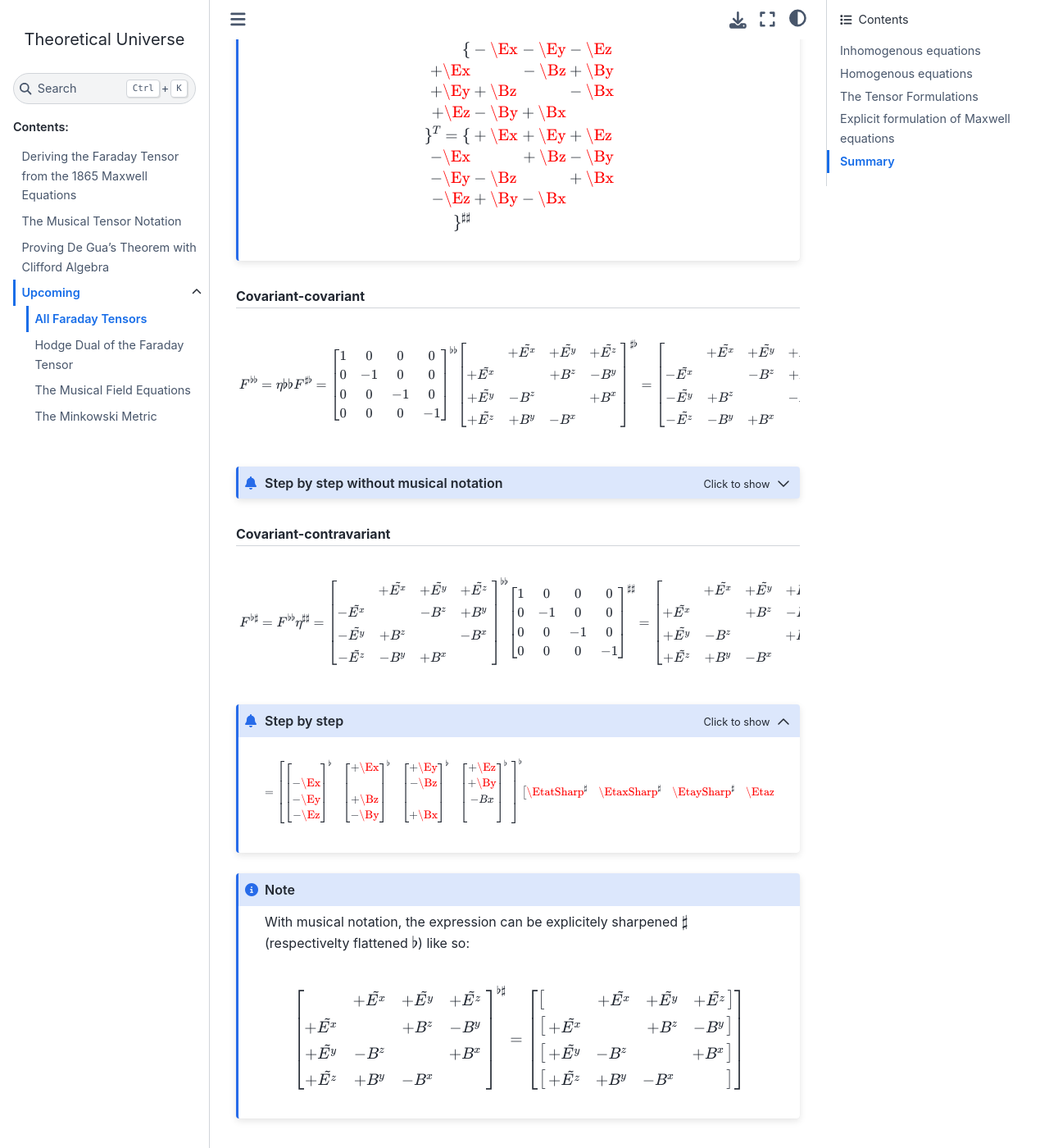
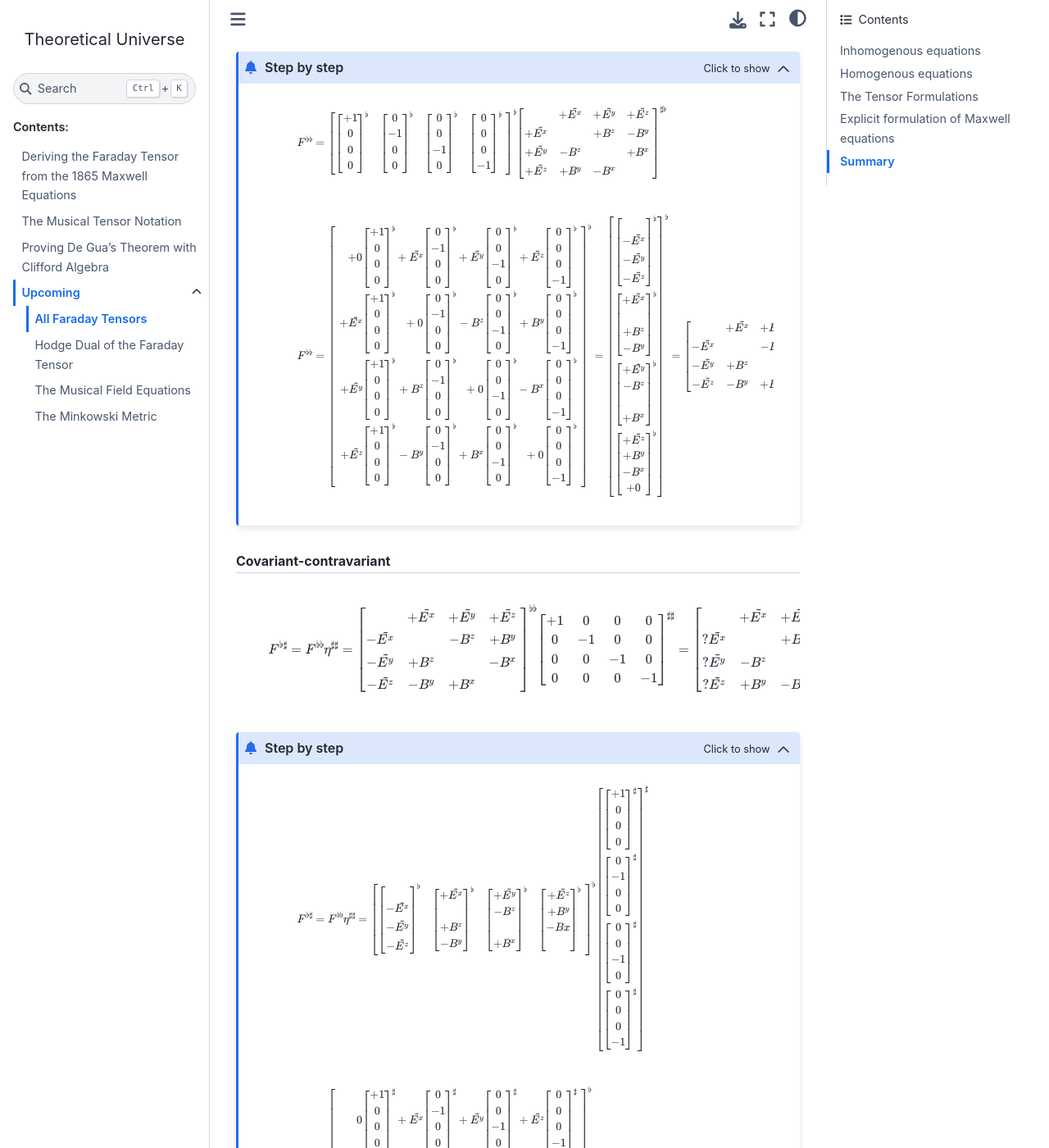
Before and after one commit to shaussler/TheoreticalUniverse, a Sphinx documentation site: the page built from documentation/all_faraday_tensors.rst, in a window 1280 px wide and 1400 px high, scrolled down 2090 px. Shown: the whole window at 82% size. Built offline with Sphinx 7.4.7 and the Sphinx Book theme 1.1.4, drawn with Linux system fonts in a browser that asks for light colours; the version number could not be read and is left out; some of the changed text lies outside the part shown.

Commit message:
Doubting again it is working. But it has to.

```diff
--- a/documentation/all_faraday_tensors.rst
+++ b/documentation/all_faraday_tensors.rst
@@ -11,6 +11,23 @@
 notation <musical_notation:The Musical Tensor Notation>` to facilitate
 calculations. In this article, I systematically derive all variations of the
 electromagnetic field tensor.
+
+.. The musical tensor representation aims at compact expressions while following
+.. matrix multiplication rules. Recall that:
+..
+.. .. math::
+..
+..    \{ \{ a & b \} & \{ c & d \}\}
+..    = \{ \{a \\ b\}^\flat & \{c \\ d\}^\flat\}^\flat
+..    = \{ \{a \\ b\}^\flat \\ \{c \\ d\}^\flat\}^\flat
+..    = \{ \{ a & b \}^\flat \{ c & d \}^\flat \}^\flat
+..
+.. .. math::
+..
+..    \{ \{ a \\ b \} \\ \{ c \\ d \}\}
+..    = \{ \{a \\ b\}^\sharp & \{c \\ d\}^\sharp\}^\sharp
+..    = \{ \{a \\ b\}^\sharp \\ \{c \\ d\}^\sharp\}^\sharp
+..    = \{ \{ a & b \}^\sharp \{ c & d \}^\sharp \}^\sharp
 
 Inhomogenous equations
 ----------------------
@@ -91,57 +108,22 @@
 .. math::
 
    {\small
-   F^{\flat\flat}
-   =
-   \eta{\flat\flat} F^{\sharp\flat}
-   =
-   \begin{bmatrix}
-    1 &  0 &  0 &  0 \\
-    0 & -1 &  0 &  0 \\
-    0 &  0 & -1 &  0 \\
-    0 &  0 &  0 & -1
-   \end{bmatrix}^{\flat\flat}
-   \begin{bmatrix}
-                 & +\tilde{E^x} & +\tilde{E^y} & + \tilde{E^z} \\
-    +\tilde{E^x} &              & +       B^z  & -        B^y  \\
-    +\tilde{E^y} & -       B^z  &              & +        B^x  \\
-    +\tilde{E^z} & +       B^y  & -       B^x  &               \\
-   \end{bmatrix}^{\sharp\flat}
-   =
-   \begin{bmatrix}
-                 & +\tilde{E^x} & +\tilde{E^y} & + \tilde{E^z} \\
-    -\tilde{E^x} &              & -       B^z  & +        B^y  \\
-    -\tilde{E^y} & +       B^z  &              & -        B^x  \\
-    -\tilde{E^z} & -       B^y  & +       B^x  &               \\
-   \end{bmatrix}^{\flat\flat}
+       F^{\flat\flat}
+       = \eta{\flat\flat} F^{\sharp\flat}
+       = \EtaFlatFlat \FaradaySharpFlat
+       = \FaradayFlatFlat
    }
 
-.. admonition:: Step by step without musical notation
-   :class: dropdown
+.. admonition:: Step by step
+   :class: dropdown, toggle-shown
 
    .. math::
 
       {\scriptsize
-       F^{\flat\flat}=
-       \{ \EtatFlat & \EtaxFlat & \EtayFlat & \EtazFlat \}
-       \begin{bmatrix}
-                     & +\tilde{E^x} & +\tilde{E^y} & + \tilde{E^z} \\
-        +\tilde{E^x} &              & +       B^z  & -        B^y  \\
-        +\tilde{E^y} & -       B^z  &              & +        B^x  \\
-        +\tilde{E^z} & +       B^y  & -       B^x  &               \\
-       \end{bmatrix}
-      }
-
-   .. math::
-
-      {\scriptsize
-       F^{\flat\flat}=
-       \begin{bmatrix}
-                   0    \EtatFlat &   +\tilde{E^x} \EtaxFlat &   +\tilde{E^y} \EtayFlat &   +\tilde{E^z} \EtazFlat, &
-           +\tilde{E^x} \EtatFlat & \phantom{+X^x} \EtaxFlat &   -       B^z  \EtayFlat &   +       B^y  \EtazFlat, &
-           +\tilde{E^y} \EtatFlat &   +       B^z  \EtaxFlat & \phantom{+X^x} \EtayFlat &   -       B^x  \EtazFlat, &
-           +\tilde{E^z} \EtatFlat &   -       B^y  \EtaxFlat &   +       B^x  \EtayFlat & \phantom{+X^x} \EtazFlat
-       \end{bmatrix}
+      F^{\flat\flat}
+      =
+      \{ \EtatCol^\flat & \EtaxCol^\flat & \EtayCol^\flat & \EtazCol^\flat \}^\flat
+      \FaradaySharpFlat
       }
 
    .. math::
@@ -149,31 +131,21 @@
       {\scriptsize
       F^{\flat\flat}=
       \begin{bmatrix}
+          \begin{alignat}{1}
+          + 0  & \EtatCol^\flat & +\Ex & \EtaxCol^\flat & +\Ey & \EtayCol^\flat & +\Ez & \EtazCol^\flat \\
+          +\Ex & \EtatCol^\flat & + 0  & \EtaxCol^\flat & -\Bz & \EtayCol^\flat & +\By & \EtazCol^\flat \\
+          +\Ey & \EtatCol^\flat & +\Bz & \EtaxCol^\flat & + 0  & \EtayCol^\flat & -\Bx & \EtazCol^\flat \\
+          +\Ez & \EtatCol^\flat & -\By & \EtaxCol^\flat & +\Bx & \EtayCol^\flat & + 0  & \EtazCol^\flat \\
+          \end{alignat}
+      \end{bmatrix}^\flat
+      =
       \begin{bmatrix}
-      0           & -\tilde{E^x} & -\tilde{E^y} & -\tilde{E^z}
-      \end{bmatrix} &
-      \begin{bmatrix}
-      \tilde{E^x} &         0    &        +B^z  &        -B^y
-      \end{bmatrix} &
-      \begin{bmatrix}
-      \tilde{E^y} &        -B^z  &         0    &        +B^x
-      \end{bmatrix} &
-      \begin{bmatrix}
-      \tilde{E^z} &        +B^y  &        -B^x  &         0
-      \end{bmatrix}
-      \end{bmatrix}
-      }
-
-   .. math::
-
-      {\scriptsize
-      F^{\flat\flat}=
-      \begin{bmatrix}
-                       & +\tilde{E^x} & +\tilde{E^y} & + \tilde{E^z} \\
-          -\tilde{E^x} &              & -       B^z  & +        B^y  \\
-          -\tilde{E^y} & +       B^z  &              & -        B^x  \\
-          -\tilde{E^z} & -       B^y  & +       B^x  &               \\
-      \end{bmatrix}^{\flat\flat}
+          \{      \\ -\Ex \\ -\Ey \\ -\Ez \}^\flat \\
+          \{ +\Ex \\      \\ +\Bz \\ -\By \}^\flat \\
+          \{ +\Ey \\ -\Bz \\      \\ +\Bx \}^\flat \\
+          \{ +\Ez \\ +\By \\ -\Bx \\ + 0  \}^\flat \\
+      \end{bmatrix}^\flat
+      = \FaradayFlatFlat
       }
 
 .. }}}
@@ -185,31 +157,11 @@
 .. math::
 
    {\small
-   F^{\flat\sharp}
-   =
-   F^{\flat\flat} \eta^{\sharp\sharp}
-   =
-   \begin{bmatrix}
-                 & +\tilde{E^x} & +\tilde{E^y} & + \tilde{E^z} \\
-    -\tilde{E^x} &              & -       B^z  & +        B^y  \\
-    -\tilde{E^y} & +       B^z  &              & -        B^x  \\
-    -\tilde{E^z} & -       B^y  & +       B^x  &               \\
-   \end{bmatrix}^{\flat\flat}
-   \begin{bmatrix}
-    1 &  0 &  0 &  0 \\
-    0 & -1 &  0 &  0 \\
-    0 &  0 & -1 &  0 \\
-    0 &  0 &  0 & -1
-   \end{bmatrix}^{\sharp\sharp}
-   =
-   \begin{bmatrix}
-                 & +\tilde{E^x} & +\tilde{E^y} & +\tilde{E^z} \\
-    +\tilde{E^x} &              & +       B^z  & -       B^y  \\
-    +\tilde{E^y} & -       B^z  &              & +       B^x  \\
-    +\tilde{E^z} & +       B^y  & -       B^x  &              \\
-   \end{bmatrix}^{\flat\sharp}
+       F^{\flat\sharp}
+       = F^{\flat\flat} \eta^{\sharp\sharp}
+       = \FaradayFlatFlat \EtaSharpSharp
+       = \FaradayFlatSharp
    }
-
 
 .. admonition:: Step by step
    :class: dropdown, toggle-shown
@@ -217,39 +169,37 @@
    .. math::
 
       {\scriptsize
+      F^{\flat\sharp}
+      = F^{\flat\flat} \eta^{\sharp\sharp}
       =
       \begin{bmatrix}
-      \begin{bmatrix}      \\ -\Ex \\ -\Ey \\ -\Ez \\ \end{bmatrix}^{\flat} &
-      \begin{bmatrix} +\Ex \\      \\ +\Bz \\ -\By \\ \end{bmatrix}^{\flat} &
-      \begin{bmatrix} +\Ey \\ -\Bz \\      \\ +\Bx \\ \end{bmatrix}^{\flat} &
-      \begin{bmatrix} +\Ez \\ +\By \\ -Bx  \\      \\ \end{bmatrix}^{\flat}
+          \{      \\ -\Ex \\ -\Ey \\ -\Ez \\ \}^{\flat} &
+          \{ +\Ex \\      \\ +\Bz \\ -\By \\ \}^{\flat} &
+          \{ +\Ey \\ -\Bz \\      \\ +\Bx \\ \}^{\flat} &
+          \{ +\Ez \\ +\By \\ -Bx  \\      \\ \}^{\flat}
       \end{bmatrix}^{\flat}
       \begin{bmatrix}
-      \EtatSharp^{\sharp} & \EtaxSharp^{\sharp} & \EtaySharp^{\sharp} & \EtazSharp^{\sharp}
+          \EtatSharp^{\sharp} \\
+          \EtaxSharp^{\sharp} \\
+          \EtaySharp^{\sharp} \\
+          \EtazSharp^{\sharp} \\
       \end{bmatrix}^{\sharp} \\
-      =a
       }
-
-.. note::
-
-   With musical notation, the expression can be explicitely sharpened
-   :math:`\sharp` (respectivelty flattened :math:`\flat`) like so:
 
    .. math::
 
-      \begin{bmatrix}
-                    & +\tilde{E^x} & +\tilde{E^y} & +\tilde{E^z} \\
-       +\tilde{E^x} &              & +       B^z  & -       B^y  \\
-       +\tilde{E^y} & -       B^z  &              & +       B^x  \\
-       +\tilde{E^z} & +       B^y  & -       B^x  &               \\
-      \end{bmatrix}^{\flat\sharp}
+      {\scriptsize
+      F^{\flat\sharp}
       =
       \begin{bmatrix}
-        \begin{bmatrix} \phantom{+X^x} & +\tilde{E^x}   & +\tilde{E^y}   & +\tilde{E^z}   \end{bmatrix} \\
-        \begin{bmatrix} +\tilde{E^x}   & \phantom{+X^x} & +       B^z    & -       B^y    \end{bmatrix} \\
-        \begin{bmatrix} +\tilde{E^y}   & -       B^z    & \phantom{+X^x} & +       B^x    \end{bmatrix} \\
-        \begin{bmatrix} +\tilde{E^z}   & +       B^y    & -       B^x    & \phantom{+X^x} \end{bmatrix} \\
-      \end{bmatrix}
+          \begin{alignat}{1}
+            0  & \EtatCol^\sharp & +\Ex & \EtaxCol^\sharp & +\Ey & \EtayCol^\sharp & +\Ez & \EtazCol^\sharp \\
+          -\Ex & \EtatCol^\sharp & + 0  & \EtaxCol^\sharp & -\Bz & \EtayCol^\sharp & +\By & \EtazCol^\sharp \\
+          -\Ey & \EtatCol^\sharp & +\Bz & \EtaxCol^\sharp & + 0  & \EtayCol^\sharp & -\Bx & \EtazCol^\sharp \\
+          -\Ez & \EtatCol^\sharp & -\By & \EtaxCol^\sharp & +\Bx & \EtayCol^\sharp & + 0  & \EtazCol^\sharp \\
+          \end{alignat}
+      \end{bmatrix}^\flat
+      }
 
 .. }}}
 
@@ -458,12 +408,7 @@
    \partial_y \\
    \partial_z \\
    \end{bmatrix}^{\flat} &
-   \begin{bmatrix}
-                  & +\tilde{E^x} & +\tilde{E^y} & + \tilde{E^z} \\
-    +\tilde{E^x}  &              & +       B^z  & -        B^y  \\
-    +\tilde{E^y}  & -       B^z  &              & +        B^x  \\
-    +\tilde{E^z}  & +       B^y  & -       B^x  &               \\
-   \end{bmatrix}^{\sharp\flat}
+   \FaradaySharpFlat
    =
    \begin{bmatrix}
    + \mu_0 c \rho \\
@@ -504,13 +449,8 @@
    \partial_x \\
    \partial_y \\
    \partial_z \\
-   \end{bmatrix}^{\flat} &
-   \begin{bmatrix}
-                 & -\tilde{E^x} & -\tilde{E^y} & - \tilde{E^z} \\
-    +\tilde{E^x} &              & -       B^z  & +        B^y  \\
-    +\tilde{E^y} & +       B^z  &              & -        B^x  \\
-    +\tilde{E^z} & -       B^y  & +       B^x  &               \\
-   \end{bmatrix}^{\sharp\sharp}
+   \end{bmatrix}^{\flat}
+   \FaradaySharpSharp
    =
    \begin{bmatrix}
    \mu_0 c \rho \\
@@ -543,6 +483,23 @@
 
 Covariant-covariant
 '''''''''''''''''''
+
+.. math::
+
+   \begin{bmatrix}
+   \partial_t \\
+   \partial_x \\
+   \partial_y \\
+   \partial_z \\
+   \end{bmatrix}^{\sharp}
+   \FaradayFlatFlat
+   =
+   \begin{bmatrix}
+   + \mu_0 c \rho \\
+   - \mu_0 J^x    \\
+   - \mu_0 J^y    \\
+   - \mu_0 J^z    \\
+   \end{bmatrix}^{\flat}
 
 Covariant-contravariant
 '''''''''''''''''''''''
--- a/documentation/conf.py
+++ b/documentation/conf.py
@@ -111,13 +111,33 @@
             'EtayFlat': r'\{ 0 &  0 & -1 &  0 \}',
             'EtazFlat': r'\{ 0 &  0 &  0 & -1 \}',
 
+            'EtatCol': r'\{+1 \\  0 \\  0 \\  0 \}',
+            'EtaxCol': r'\{ 0 \\ -1 \\  0 \\  0 \}',
+            'EtayCol': r'\{ 0 \\  0 \\ -1 \\  0 \}',
+            'EtazCol': r'\{ 0 \\  0 \\  0 \\ -1 \}',
+
+            'EtatRow': r'\{+1 &  0 &  0 &  0 \}',
+            'EtaxRow': r'\{ 0 & -1 & -1 &  0 \}',
+            'EtayRow': r'\{ 0 &  0 & -1 &  0 \}',
+            'EtazRow': r'\{ 0 &  0 &  0 & -1 \}',
+
             'EtaSharpSharp': r'''
                 \begin{bmatrix}
                     +1 &  0 &  0 &  0 \\
                      0 & -1 &  0 &  0 \\
                      0 &  0 & -1 &  0 \\
                      0 &  0 &  0 & -1 \\
-                \end{bmatrix}^{\sharp\flat}''',
+                \end{bmatrix}^{\sharp\sharp}
+            ''',
+
+            'EtaFlatFlat': r'''
+                \begin{bmatrix}
+                    +1 &  0 &  0 &  0 \\
+                     0 & -1 &  0 &  0 \\
+                     0 &  0 & -1 &  0 \\
+                     0 &  0 &  0 & -1 \\
+                \end{bmatrix}^{\flat\flat}
+            ''',
 
             # Define Faraday Tensors
             # ----------------------
@@ -131,14 +151,32 @@
                 \end{bmatrix}^{\sharp\flat}
             ''',
 
+            'FaradayFlatSharp': r'''
+                \begin{bmatrix}
+                         & +\Ex & +\Ey & +\Ez \\
+                    ?\Ex &      & +\Bz & -\By \\
+                    ?\Ey & -\Bz &      & +\Bx \\
+                    ?\Ez & +\By & -\Bx &      \\
+                \end{bmatrix}^{\flat\sharp}
+            ''',
+
             'FaradaySharpSharp': r'''
                 \begin{bmatrix}
                          & +\Ex & +\Ey & +\Ez \\
                     -\Ex &      & +\Bz & -\By \\
                     -\Ey & -\Bz &      & +\Bx \\
                     -\Ez & +\By & -\Bx &      \\
-                \end{bmatrix}^{\sharp\flat}
-            '''
+                \end{bmatrix}^{\sharp\sharp}
+            ''',
+
+            'FaradayFlatFlat': r'''
+                \begin{bmatrix}
+                         & +\Ex & +\Ey & +\Ez \\
+                    -\Ex &      & -\Bz & +\By \\
+                    -\Ey & +\Bz &      & -\Bx \\
+                    -\Ez & -\By & +\Bx &      \\
+                \end{bmatrix}^{\flat\flat}
+            ''',
 
             'FaradayDualSharpFlat': r'''
                 \begin{bmatrix}
```
Also changed, not shown: other parts of documentation/all_faraday_tensors.rst (+1 -1 lines).
